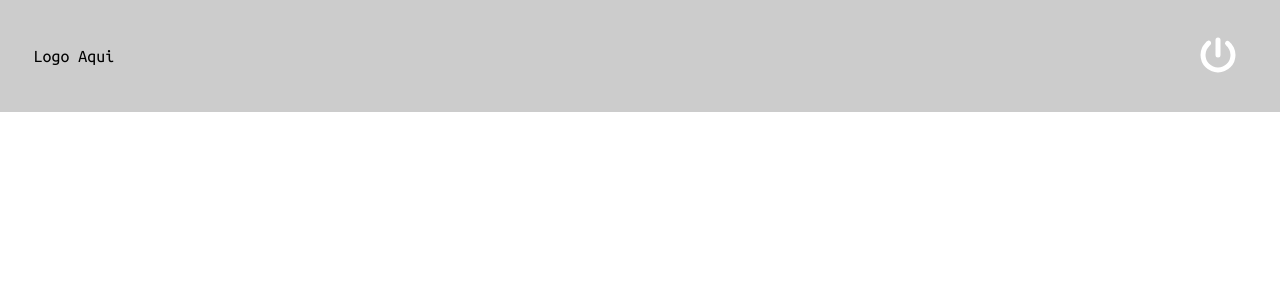
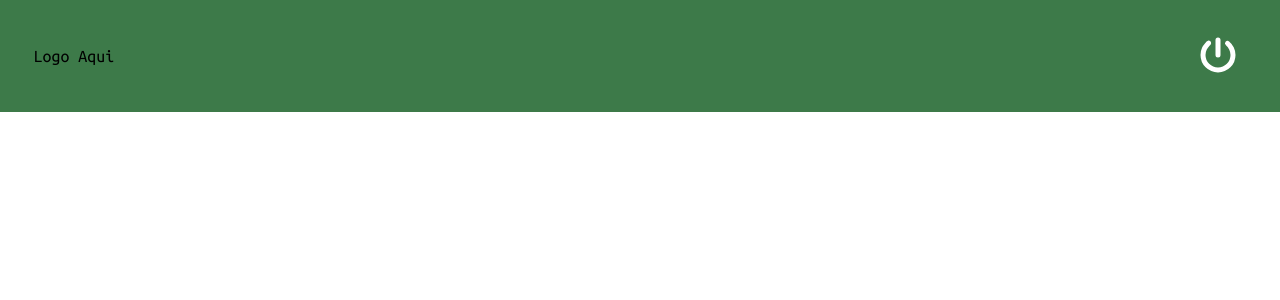
Before and after one commit to macedo-developer/products-frontend, a React (Create React App) app: page /home in a window 1280 px wide. Shown: the top 300 px of the page. Built offline with nearby package versions, Linux system fonts and the light colour scheme.

Commit message:
Altered colors navtop

```diff
--- a/src/pages/NavTop/styles.ts
+++ b/src/pages/NavTop/styles.ts
@@ -3,7 +3,7 @@ import styled from "styled-components";
 export const Container = styled.div`
   width: 100vw;
   height: 10rem;
-  background: #cccccc;
+  background: #3D7A49;
 `;
 
 export const Main = styled.div`
```
